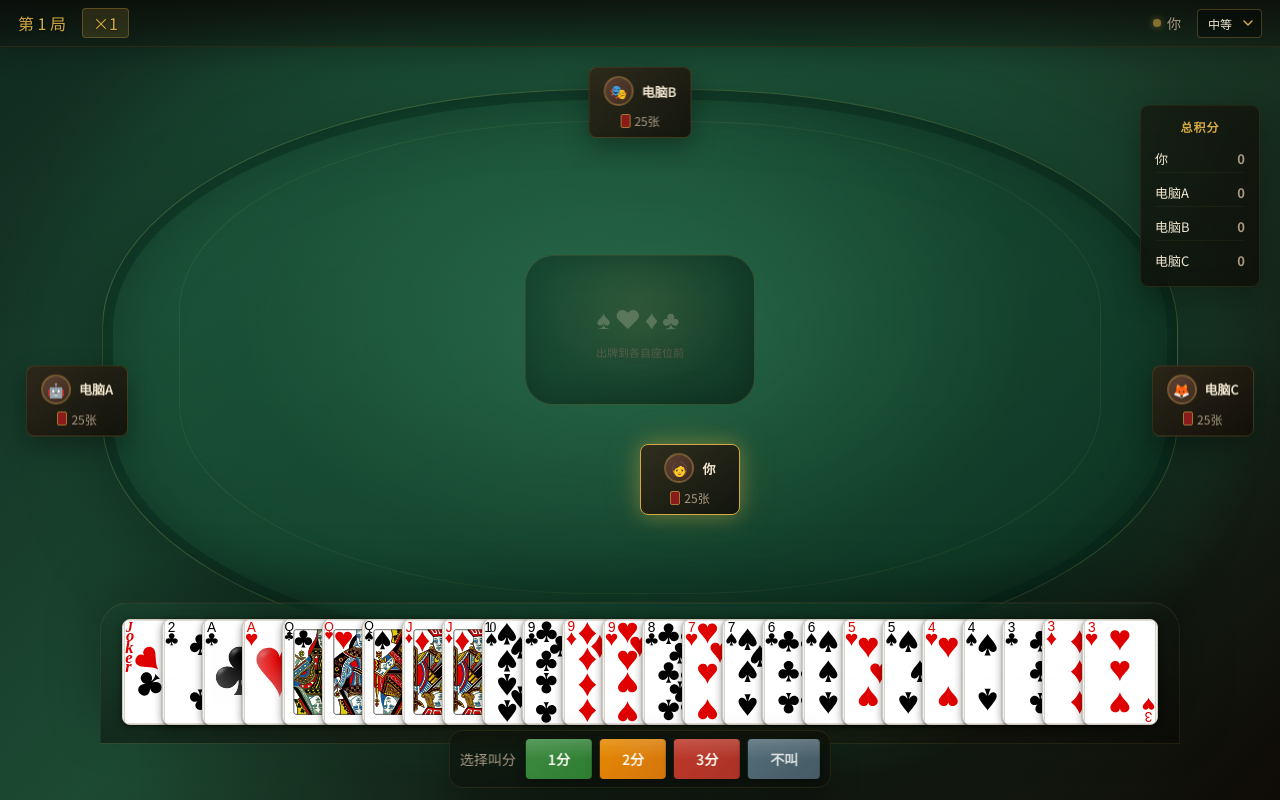
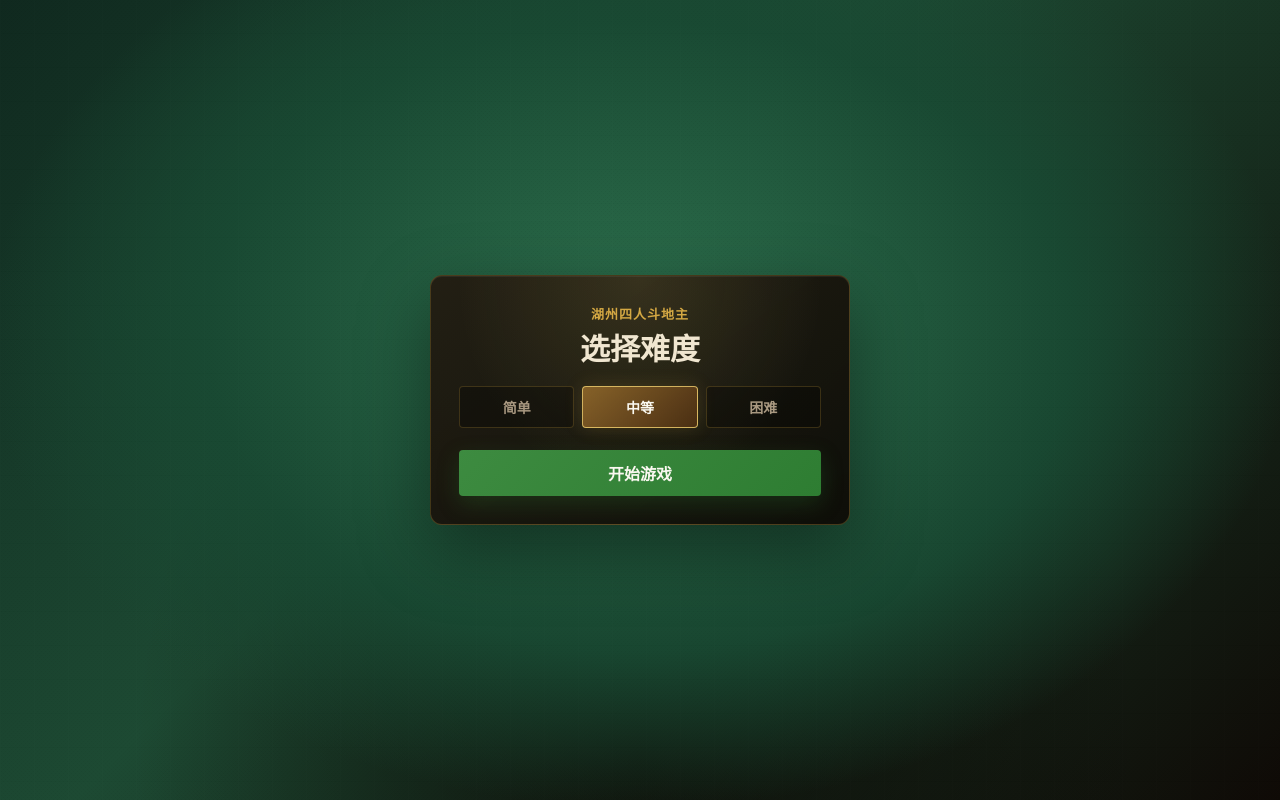
Before and after one commit to caojiafeng76/doudizhu, a React (Vite) app: page / in a window 1280 px wide. Built offline with nearby package versions, Linux system fonts and the light colour scheme; a web font is replaced by a local one.

Commit message:
feat: add bomb highlight feature for cards and implement start game screen

```diff
--- a/src/components/Card.tsx
+++ b/src/components/Card.tsx
@@ -5,6 +5,7 @@ import { getCardDisplay } from '../game/deck'
 interface CardProps {
   card: CardType
   selected?: boolean
+  highlight?: 'bomb'
   onClick?: () => void
   onMouseDown?: MouseEventHandler<HTMLDivElement>
   onMouseEnter?: MouseEventHandler<HTMLDivElement>
@@ -33,6 +34,7 @@ function getCardAssetPath(card: CardType): string {
 export function Card({
   card,
   selected,
+  highlight,
   onClick,
   onMouseDown,
   onMouseEnter,
@@ -55,10 +57,11 @@ export function Card({
   const colorClass = display.color === '#d32f2f' ? 'red' : 'black'
   const isJoker = card.suit === 'joker'
   const jokerSizeClass = size === 'small' ? 'joker-small' : ''
+  const highlightClass = highlight === 'bomb' ? 'bomb-highlight' : ''
 
   return (
     <div
-      className={`card ${colorClass} ${sizeClass} ${selected ? 'selected' : ''} ${isJoker ? 'joker ' + jokerSizeClass : ''}`}
+      className={`card ${colorClass} ${sizeClass} ${selected ? 'selected' : ''} ${highlightClass} ${isJoker ? 'joker ' + jokerSizeClass : ''}`}
       onClick={onClick}
       onMouseDown={onMouseDown}
       onMouseEnter={onMouseEnter}
--- a/src/components/DoudizhuGame.tsx
+++ b/src/components/DoudizhuGame.tsx
@@ -14,18 +14,29 @@ import { ResultModal } from './ResultModal'
 import { SoundEffects } from '../game/sounds'
 
 const AI_DELAY = 800
+const HUMAN_HAND_WRAP_THRESHOLD = 30
 
 export function DoudizhuGame() {
   const [gameState, setGameState] = useState<GameState>(() => createInitialState('medium'))
+  const [hasStarted, setHasStarted] = useState(false)
+  const [selectedDifficulty, setSelectedDifficulty] = useState<AIDifficulty>('medium')
   const [selectedCardIds, setSelectedCardIds] = useState<number[]>([])
   const [playNotice, setPlayNotice] = useState<string | null>(null)
+  const soundEnabled = useRef(true)
+  const noticeTimerRef = useRef<number | null>(null)
+
+  const startGame = useCallback(() => {
+    if (soundEnabled.current) SoundEffects.shuffle()
+    setGameState(createInitialState(selectedDifficulty))
+    setHasStarted(true)
+    setSelectedCardIds([])
+    setPlayNotice(null)
+  }, [selectedDifficulty])
 
   const humanPlayer = gameState.players[0]
   const isHumanTurn = gameState.currentPlayerIndex === 0 && gameState.phase === 'playing'
   const isHumanBidding = gameState.currentPlayerIndex === 0 && gameState.phase === 'bidding'
-
-  const soundEnabled = useRef(true)
-  const noticeTimerRef = useRef<number | null>(null)
+  const humanHandWrapped = humanPlayer.hand.length > HUMAN_HAND_WRAP_THRESHOLD
 
   const showPlayNotice = useCallback((message: string) => {
     setPlayNotice(message)
@@ -140,11 +151,9 @@ export function DoudizhuGame() {
     setSelectedCardIds([])
   }, [])
 
-  const handleDifficultyChange = useCallback((difficulty: AIDifficulty) => {
-    setGameState(prev => ({ ...prev, aiDifficulty: difficulty }))
-  }, [])
+  useEffect(() => {
+    if (!hasStarted) return
 
-  useEffect(() => {
     if (gameState.phase === 'bidding' && gameState.currentPlayerIndex !== 0) {
       let cancelled = false
       const playerIndex = gameState.currentPlayerIndex
@@ -222,10 +231,11 @@ export function DoudizhuGame() {
         clearTimeout(timer)
       }
     }
-  }, [gameState.phase, gameState.currentPlayerIndex, gameState])
+  }, [gameState.phase, gameState.currentPlayerIndex, gameState, hasStarted])
 
   // Play win/lose sound when round ends
   useEffect(() => {
+    if (!hasStarted) return
     if (gameState.phase === 'roundEnd' && soundEnabled.current) {
       const winnerId = gameState.playingState.lastPlayerIndex
       const isHumanWinner = winnerId === 0
@@ -238,7 +248,7 @@ export function DoudizhuGame() {
       }, 500)
       return () => clearTimeout(timer)
     }
-  }, [gameState.phase, gameState.playingState.lastPlayerIndex])
+  }, [gameState.phase, gameState.playingState.lastPlayerIndex, hasStarted])
 
   const currentPlayer = gameState.players[gameState.currentPlayerIndex]
 
@@ -258,6 +268,34 @@ export function DoudizhuGame() {
     return null
   }
 
+  if (!hasStarted) {
+    return (
+      <div className="doudizhu-game">
+        <div className="start-screen">
+          <div className="start-panel">
+            <div className="start-kicker">湖州四人斗地主</div>
+            <h1>选择难度</h1>
+            <div className="start-difficulty-options" aria-label="选择电脑难度">
+              {(['easy', 'medium', 'hard'] as AIDifficulty[]).map(difficulty => (
+                <button
+                  key={difficulty}
+                  type="button"
+                  className={`start-difficulty-btn ${selectedDifficulty === difficulty ? 'active' : ''}`}
+                  onClick={() => setSelectedDifficulty(difficulty)}
+                >
+                  {difficulty === 'easy' ? '简单' : difficulty === 'medium' ? '中等' : '困难'}
+                </button>
+              ))}
+            </div>
+            <button type="button" className="start-game-btn" onClick={startGame}>
+              开始游戏
+            </button>
+          </div>
+        </div>
+      </div>
+    )
+  }
+
   return (
     <div className="doudizhu-game">
       <GameHeader
@@ -266,11 +304,10 @@ export function DoudizhuGame() {
         currentPlayerName={currentPlayer.name}
         roundNumber={gameState.roundNumber}
         aiDifficulty={gameState.aiDifficulty}
-        onDifficultyChange={handleDifficultyChange}
         showBottom={gameState.phase === 'playing' || gameState.phase === 'roundEnd'}
       />
 
-      <div className="table-container">
+      <div className={`table-container ${humanHandWrapped ? 'hand-wrapped' : ''}`}>
         {/* Top - 电脑B (index 2) */}
         <PlayerSeat
           player={gameState.players[2]}
--- a/src/components/GameHeader.tsx
+++ b/src/components/GameHeader.tsx
@@ -7,7 +7,6 @@ interface GameHeaderProps {
   currentPlayerName: string
   roundNumber: number
   aiDifficulty: AIDifficulty
-  onDifficultyChange: (difficulty: AIDifficulty) => void
   showBottom: boolean
 }
 
@@ -23,7 +22,6 @@ export function GameHeader({
   currentPlayerName,
   roundNumber,
   aiDifficulty,
-  onDifficultyChange,
   showBottom,
 }: GameHeaderProps) {
   return (
@@ -47,15 +45,7 @@ export function GameHeader({
           <span className="turn-indicator" />
           {currentPlayerName}
         </span>
-        <select
-          value={aiDifficulty}
-          onChange={e => onDifficultyChange(e.target.value as AIDifficulty)}
-          className="difficulty-select"
-        >
-          {(['easy', 'medium', 'hard'] as AIDifficulty[]).map(d => (
-            <option key={d} value={d}>{DIFFICULTY_LABELS[d]}</option>
-          ))}
-        </select>
+        <span className="difficulty-label">难度：{DIFFICULTY_LABELS[aiDifficulty]}</span>
       </div>
     </div>
   )
--- a/src/components/Hand.tsx
+++ b/src/components/Hand.tsx
@@ -1,5 +1,6 @@
 import { useEffect, useMemo, useRef, useState } from 'react'
 import type { Card as CardType } from '../game/types'
+import { getBombHighlightCardIds } from '../game/handHighlights.ts'
 import { selectCardRange, toggleCardRangeSelection } from '../game/selection.ts'
 import { Card } from './Card'
 
@@ -39,6 +40,9 @@ export function Hand({
     return { cardWidth, marginLeft: Math.floor(step - cardWidth), rowCount }
   }, [cards.length])
   const orderedCardIds = useMemo(() => cards.map(card => card.id), [cards])
+  const bombHighlightCardIds = useMemo(() => (
+    isHuman ? new Set(getBombHighlightCardIds(cards)) : new Set<number>()
+  ), [cards, isHuman])
 
   useEffect(() => {
     if (dragStartId === null) return
@@ -95,6 +99,7 @@ export function Hand({
           key={card.id}
           card={card}
           selected={selectedCardIds.includes(card.id)}
+          highlight={bombHighlightCardIds.has(card.id) ? 'bomb' : undefined}
           onClick={() => handleCardClick(card.id)}
           onMouseDown={event => handleCardMouseDown(card.id, event.button)}
           onMouseEnter={() => handleCardMouseEnter(card.id)}
--- a/src/components/PlayerSeat.tsx
+++ b/src/components/PlayerSeat.tsx
@@ -21,6 +21,7 @@ export function PlayerSeat({ player, isCurrentTurn, position, isThinking, lastPl
   const isHuman = player.id === humanPlayerId
   const showPlay = lastPlay && !lastPlay.passed && lastPlay.cards.length > 0
   const showPass = lastPlay && lastPlay.passed
+  const isBombPlay = lastPlay?.combination?.type === 'bomb' || lastPlay?.combination?.type === 'rocket'
 
   return (
     <div
@@ -45,9 +46,9 @@ export function PlayerSeat({ player, isCurrentTurn, position, isThinking, lastPl
         </div>
       )}
       {showPlay && (
-        <div className={`player-played-cards ${position} ${isHuman ? 'human' : ''}`}>
+        <div className={`player-played-cards ${position} ${isHuman ? 'human' : ''} ${isBombPlay ? 'bomb-play' : ''}`}>
           {lastPlay.cards.map(card => (
-            <Card key={card.id} card={card} size="small" />
+            <Card key={card.id} card={card} size="small" highlight={isBombPlay ? 'bomb' : undefined} />
           ))}
         </div>
       )}
--- a/src/game.css
+++ b/src/game.css
@@ -200,6 +200,119 @@
 .difficulty-select option {
   background: #1a1a2e;
   color: var(--color-text-primary);
+}
+
+.difficulty-label {
+  padding: 5px 10px;
+  border-radius: var(--radius-sm);
+  border: 1px solid rgba(212, 168, 67, 0.22);
+  background: rgba(0, 0, 0, 0.26);
+  color: var(--color-gold-light);
+  font-size: 12px;
+  font-weight: 700;
+}
+
+/* === Start Screen === */
+.start-screen {
+  position: relative;
+  z-index: 1;
+  width: 100%;
+  height: 100%;
+  display: flex;
+  align-items: center;
+  justify-content: center;
+  padding: 24px;
+}
+
+.start-panel {
+  width: min(420px, calc(100vw - 48px));
+  padding: 28px;
+  border-radius: var(--radius-lg);
+  border: 1px solid rgba(212, 168, 67, 0.26);
+  background:
+    radial-gradient(ellipse at 50% 0%, rgba(240, 208, 112, 0.12), transparent 62%),
+    linear-gradient(145deg, rgba(35, 24, 15, 0.9), rgba(13, 9, 5, 0.92));
+  box-shadow:
+    0 24px 70px rgba(0, 0, 0, 0.42),
+    inset 0 1px 0 rgba(255, 255, 255, 0.06);
+  text-align: center;
+}
+
+.start-kicker {
+  color: var(--color-gold);
+  font-size: 13px;
+  font-weight: 700;
+  letter-spacing: 1px;
+}
+
+.start-panel h1 {
+  margin: 8px 0 22px;
+  color: var(--color-text-primary);
+  font-family: var(--font-display);
+  font-size: 30px;
+  line-height: 1.1;
+}
+
+.start-difficulty-options {
+  display: grid;
+  grid-template-columns: repeat(3, minmax(0, 1fr));
+  gap: 8px;
+  margin-bottom: 22px;
+}
+
+.start-difficulty-btn {
+  min-height: 42px;
+  border-radius: var(--radius-sm);
+  border: 1px solid rgba(212, 168, 67, 0.22);
+  background: rgba(0, 0, 0, 0.28);
+  color: var(--color-text-secondary);
+  font-family: var(--font-body);
+  font-size: 14px;
+  font-weight: 700;
+  cursor: pointer;
+  transition:
+    transform var(--transition-fast),
+    border-color var(--transition-fast),
+    background var(--transition-fast),
+    color var(--transition-fast),
+    box-shadow var(--transition-fast);
+}
+
+.start-difficulty-btn:hover {
+  transform: translateY(-1px);
+  border-color: rgba(240, 208, 112, 0.52);
+  color: var(--color-text-primary);
+}
+
+.start-difficulty-btn.active {
+  border-color: rgba(240, 208, 112, 0.8);
+  background: linear-gradient(135deg, rgba(168, 120, 48, 0.74), rgba(92, 54, 20, 0.72));
+  color: var(--color-white);
+  box-shadow: 0 0 18px rgba(212, 168, 67, 0.18);
+}
+
+.start-game-btn {
+  width: 100%;
+  min-height: 46px;
+  border: none;
+  border-radius: var(--radius-sm);
+  background: linear-gradient(135deg, #3d8b40, #2e7d32);
+  color: var(--color-white);
+  font-family: var(--font-body);
+  font-size: 16px;
+  font-weight: 800;
+  cursor: pointer;
+  box-shadow: 0 8px 22px rgba(46, 125, 50, 0.26);
+  transition: transform var(--transition-fast), box-shadow var(--transition-fast);
+}
+
+.start-game-btn:hover {
+  transform: translateY(-2px);
+  box-shadow: 0 12px 28px rgba(46, 125, 50, 0.34);
+}
+
+.start-game-btn:active {
+  transform: translateY(0);
 }
 
 /* === Table Container === */
@@ -454,6 +567,18 @@
 .player-played-cards.human {
   background: rgba(28, 18, 8, 0.58);
   border: 1px solid rgba(212, 168, 67, 0.22);
+}
+
+.player-played-cards.bomb-play {
+  background:
+    radial-gradient(ellipse at 50% 50%, rgba(255, 92, 45, 0.2), transparent 72%),
+    rgba(38, 12, 5, 0.72);
+  border-color: rgba(255, 205, 82, 0.7);
+  box-shadow:
+    0 14px 34px rgba(0, 0, 0, 0.32),
+    0 0 26px rgba(255, 64, 28, 0.36),
+    inset 0 0 18px rgba(255, 205, 82, 0.16);
+  animation: card-appear 300ms ease-out, bomb-play-pulse 1100ms ease-in-out 2;
 }
 
 .player-played-cards .card {
@@ -713,6 +838,15 @@
   border-color: var(--color-gold);
 }
 
+.card.bomb-highlight {
+  border-color: rgba(255, 196, 56, 0.95);
+  box-shadow:
+    0 8px 20px rgba(0, 0, 0, 0.44),
+    0 0 0 2px rgba(255, 196, 56, 0.72),
+    0 0 18px rgba(255, 57, 28, 0.52);
+  filter: saturate(1.12) contrast(1.04);
+}
+
 /* Corner indices (poker style) */
 .card-top {
   display: flex;
@@ -838,6 +972,15 @@
   z-index: 4;
 }
 
+.table-container.hand-wrapped .human-seat-wrapper {
+  bottom: calc(420px + var(--human-area-lift));
+}
+
+.table-container.hand-wrapped .player-played-cards.bottom {
+  bottom: calc(100% + 10px);
+  max-width: min(480px, calc(100vw - 180px));
+}
+
 .human-hand {
   display: flex;
   flex-wrap: nowrap;
@@ -880,9 +1023,53 @@
   box-shadow: var(--shadow-card-hover), 0 0 0 1px rgba(240, 208, 112, 0.42);
 }
 
+.human-hand .card.bomb-highlight {
+  border-color: rgba(246, 202, 87, 0.9);
+  box-shadow:
+    var(--shadow-card),
+    0 0 0 1px rgba(246, 202, 87, 0.52),
+    0 0 10px rgba(246, 202, 87, 0.24);
+}
+
+.human-hand .card.bomb-highlight:hover {
+  box-shadow:
+    var(--shadow-card-hover),
+    0 0 0 1px rgba(246, 202, 87, 0.62),
+    0 0 18px rgba(246, 202, 87, 0.42);
+}
+
+.human-hand .card.bomb-highlight::after {
+  content: '';
+  position: absolute;
+  inset: 3px;
+  z-index: 3;
+  border-radius: calc(var(--radius-md) - 2px);
+  border: 1px solid rgba(255, 226, 132, 0.72);
+  background:
+    linear-gradient(135deg, rgba(255, 233, 156, 0.18), transparent 38%),
+    radial-gradient(ellipse at 50% 12%, rgba(255, 226, 132, 0.2), transparent 54%);
+  opacity: 0.42;
+  pointer-events: none;
+  transform: scale(0.985);
+  will-change: opacity, transform;
+  animation: hand-bomb-soft-glow 2200ms ease-in-out infinite;
+}
+
 .human-hand .card.selected {
   transform: translateY(-24px);
   z-index: 11;
+}
+
+.human-hand .card.bomb-highlight.selected {
+  box-shadow:
+    var(--shadow-card-selected),
+    0 0 16px rgba(246, 202, 87, 0.36);
+}
+
+.human-hand .card.bomb-highlight.selected::after {
+  animation: none;
+  opacity: 0.28;
+  transform: scale(1);
 }
 
 .ai-hand {
@@ -1183,6 +1370,26 @@
   }
 }
 
+@keyframes bomb-play-pulse {
+  0%, 100% {
+    filter: brightness(1);
+  }
+  50% {
+    filter: brightness(1.18);
+  }
+}
+
+@keyframes hand-bomb-soft-glow {
+  0%, 100% {
+    opacity: 0.34;
+    transform: scale(0.985);
+  }
+  50% {
+    opacity: 0.72;
+    transform: scale(1);
+  }
+}
+
 /* Reduced motion */
 @media (prefers-reduced-motion: reduce) {
   *,
```
Also changed, not shown: src/game/handHighlights.ts (added, +32 -0 lines), 1 other file (tests, documents, lock files or other folders).
